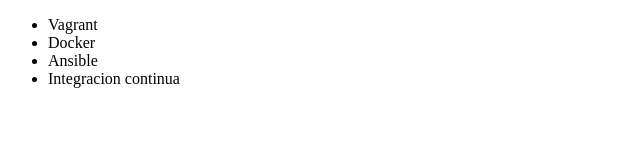
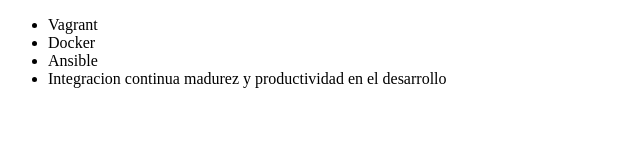
Before and after one commit to Baltho23/GitIntentoMil, a plain HTML site: page index.html in a window 1280 px wide. Shown: the whole page, without its empty margins (0-640 px from the left). Drawn offline with Linux system fonts and the light colour scheme.

Commit message:
Renombrando curso de integracion

```diff
--- a/index.html
+++ b/index.html
@@ -9,7 +9,7 @@
          <li> Vagrant </li>
          <li> Docker </li>
          <li> Ansible </li>
-         <li> Integracion continua </li>
+         <li> Integracion continua madurez y productividad en el desarrollo </li>
      </ul>
 </body>
 </html>
```
